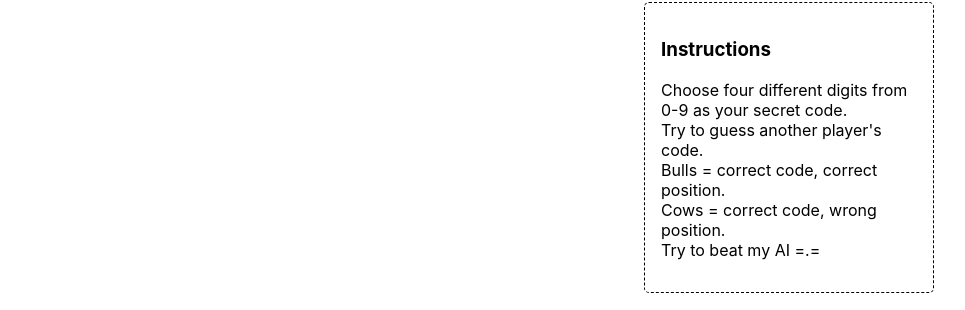
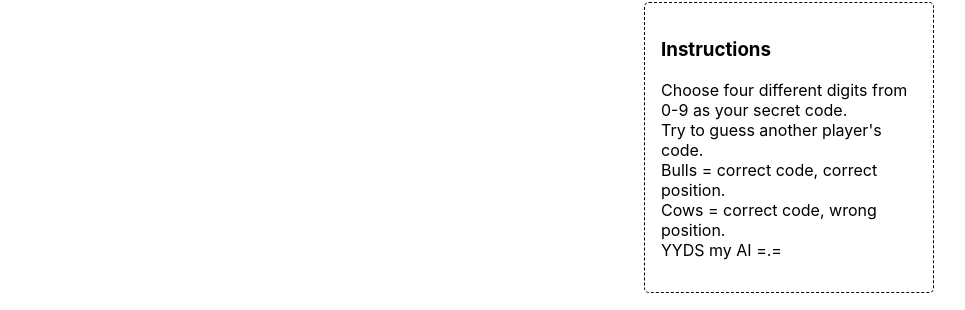
Before and after one commit to xgu830/bull-and-cow-max, a React (Create React App) app in the folder bull-and-cow/: page / in a window 1280 px wide. Shown: the part 221-531 px from the top of the page, without its empty margins (174-1139 px from the left). Built offline with nearby package versions, Linux system fonts and the light colour scheme.

Commit message:
instruction update

```diff
--- a/bull-and-cow/src/App.tsx
+++ b/bull-and-cow/src/App.tsx
@@ -68,7 +68,7 @@ function App() {
         Try to guess another player's code. <br />
         Bulls = correct code, correct position. <br />
         Cows = correct code, wrong position. <br />
-        Try to beat my AI =.=</p>
+        YYDS my AI =.=</p>
       </div>
       </div>
     </div>
@@ -99,7 +99,7 @@ function App() {
   function generateAiCode(digitsSource:string) {
     let result = "";
     for (let i = 0; i < 4; i++) {
-      const element = digitsSource.charAt(Math.random() * (digitsSource.length - i));
+      const element = digitsSource.charAt(Math.floor(Math.random() * (digitsSource.length - i)));
       result += element;
       digitsSource = digitsSource.replace(element,'');
     }
```
